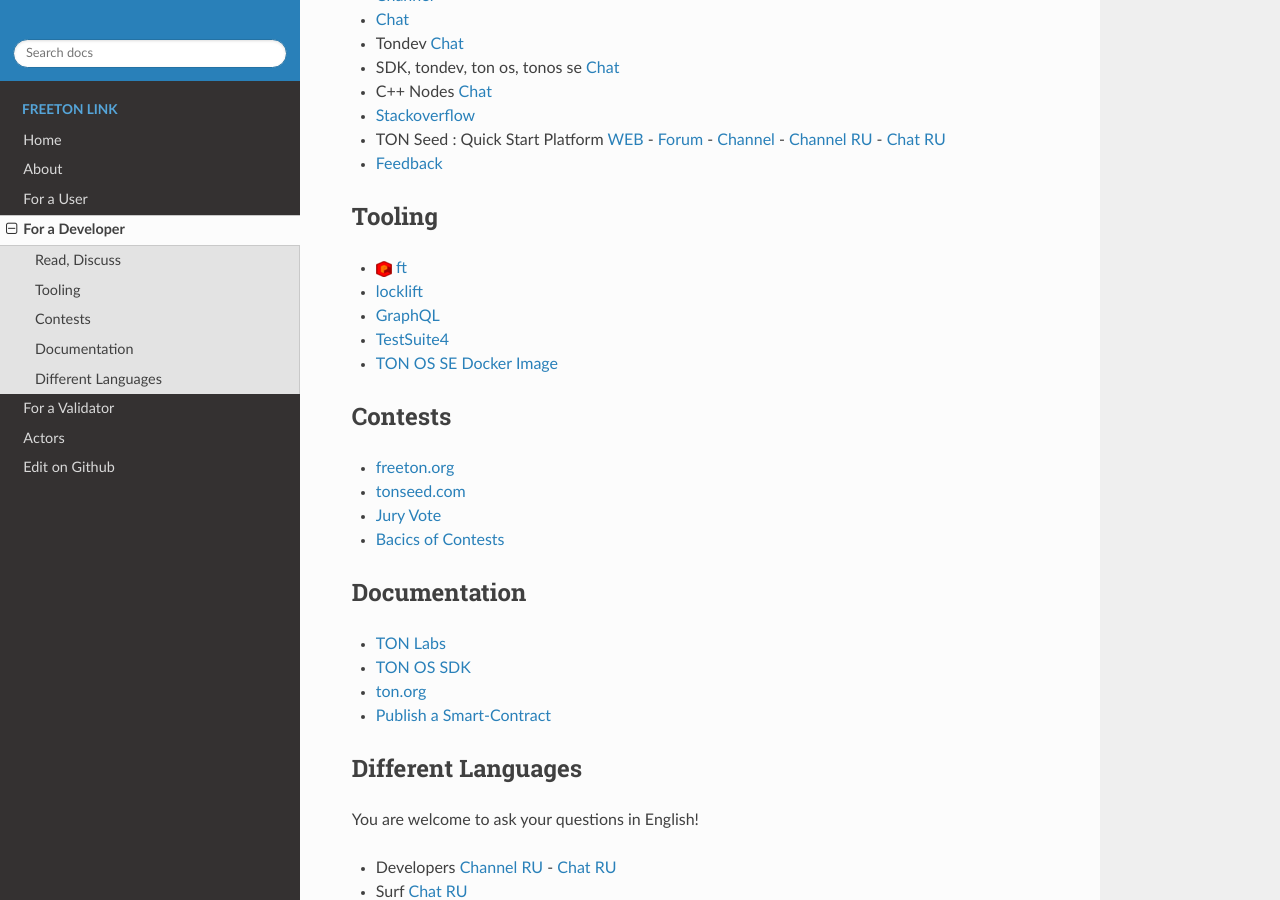
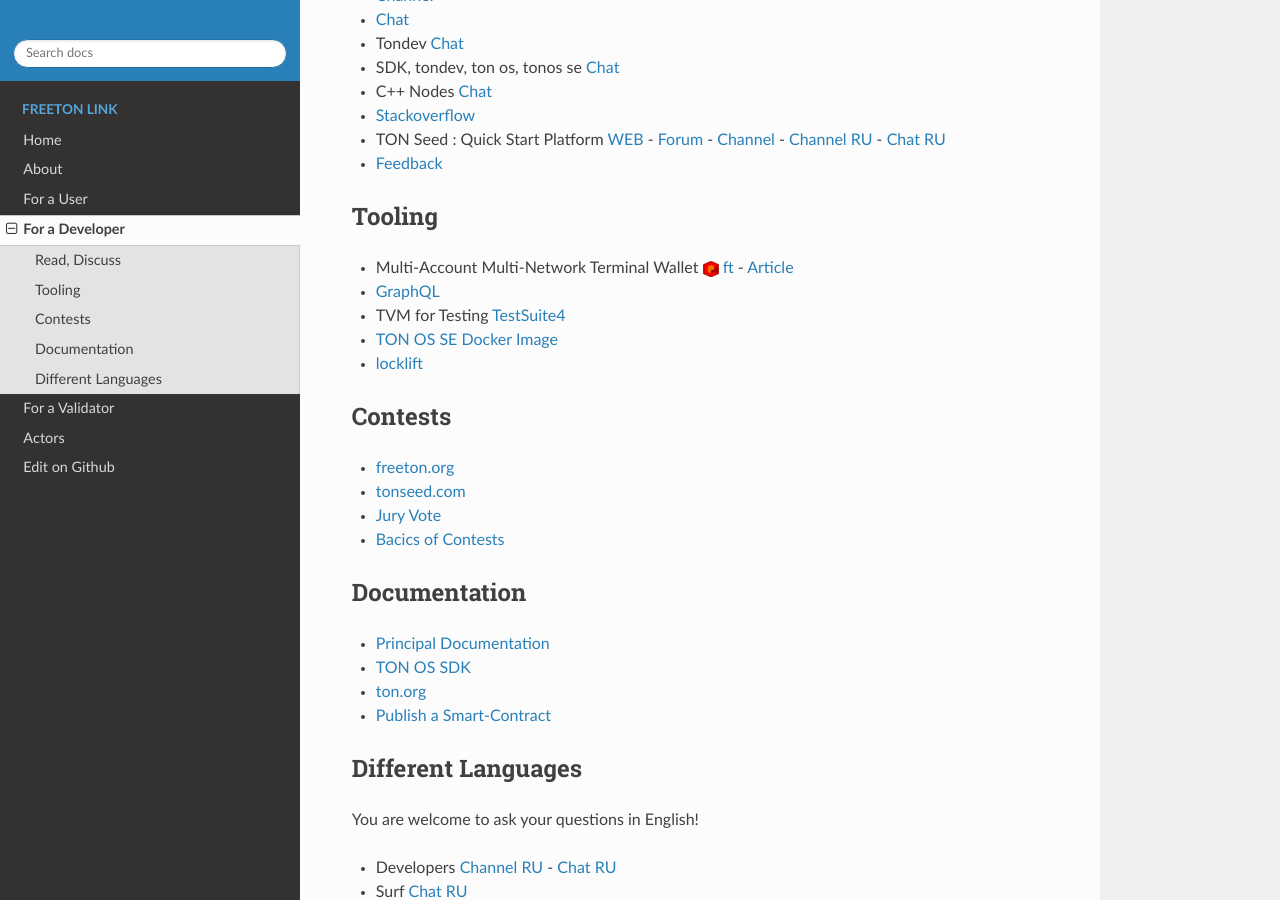
Before and after one commit to OCamlPro/www.freeton.link, a Sphinx documentation site: the page built from sphinx/developer.rst, in a window 1280 px wide and 900 px high, scrolled down 232 px. Built offline with Sphinx 7.4.7 and the Read the Docs theme 2.0.0, drawn with Linux system fonts in a browser that asks for light colours; the version number could not be read and is left out.

Commit message:
petits changements

```diff
--- a/sphinx/archive.rst
+++ b/sphinx/archive.rst
@@ -14,6 +14,7 @@
 Free Ton Idea Bot RU @FreeTonIdeaBot ?
 * `push.money <https://push.money/>`_ // inactive
 Publishing platform for creators https://teletype.in/ ?
+* `Free TON TRUST Chat RU <https://t.me/joinchat/GKhzXBByu-ShTXblIwD0AQ>`_ inactiv
 
 Blockchain Browsers
 ~~~~~~~~~~~~~~~~~~~
--- a/sphinx/developer.rst
+++ b/sphinx/developer.rst
@@ -14,11 +14,11 @@
 
 Tooling
 ~~~~~~~
-* |ocamlpro.ico| `ft <https://ocamlpro.github.io/freeton_wallet/>`_
+* Multi-Account Multi-Network Terminal Wallet |ocamlpro.ico| `ft <https://ocamlpro.github.io/freeton_wallet/>`_ - `Article <https://medium.com/ocamlpro/debugging-free-ton-smart-contracts-with-the-ft-multi-account-wallet-e0e0adbe9cec>`_
+* `GraphQL <https://net.ton.dev/graphql>`_
+* TVM for Testing `TestSuite4 <https://github.com/tonlabs/tondev#testsuite4>`_
+* `TON OS SE Docker Image <https://hub.docker.com/r/tonlabs/local-node>`_
 * `locklift <https://www.npmjs.com/package/locklift>`_
-* `GraphQL <https://net.ton.dev/graphql>`_
-* `TestSuite4 <https://github.com/tonlabs/tondev#testsuite4>`_
-* `TON OS SE Docker Image <https://hub.docker.com/r/tonlabs/local-node>`_
 
 Contests
 ~~~~~~~~
@@ -29,7 +29,7 @@
 
 Documentation
 ~~~~~~~~~~~~~
-* `TON Labs <https://docs.ton.dev>`_
+* `Principal Documentation <https://docs.ton.dev>`_
 * `TON OS SDK <https://tonlabs.github.io/ton-client-js/>`_
 * `ton.org <https://ton.org/>`_
 * `Publish a Smart-Contract <https://habr.com/ru/post/494528/>`_
--- a/sphinx/user.rst
+++ b/sphinx/user.rst
@@ -51,7 +51,6 @@
 * Participate in Validation (=staking? =depool?) `What it is <https://freeton.com/en/staking/>`_ - `Extraton <https://depools.extraton.io/>`_ - `koshelek https://depools.koshelek.ru/?utm_source=freeton.com&utm_medium=organic&utm_campaign=ecosystem#/>`_ - `p2p <https://p2p.org/>`_ - `Everstake <https://everstake.one/freeton>`_ - `cex.io <https://earn.cex.io/staking>`_
 * Run your own Validator `How <https://docs.ton.dev/86757ecb2/p/708260-run-validator>`_
 * AdGram : Advertising `WEB <https://adgram.io/>`_ - `News Channel <https://t.me/adgram_news>`_ - `Chat <https://t.me/adgram_chat_eng>`_ - `Chat RU <https://t.me/adgram_chat_ru>`_
-* `Free TON TRUST Chat RU <https://t.me/joinchat/GKhzXBByu-ShTXblIwD0AQ>`_ ?
 
 Pay with Crystals
 ~~~~~~~~~~~~~~~~~
```
